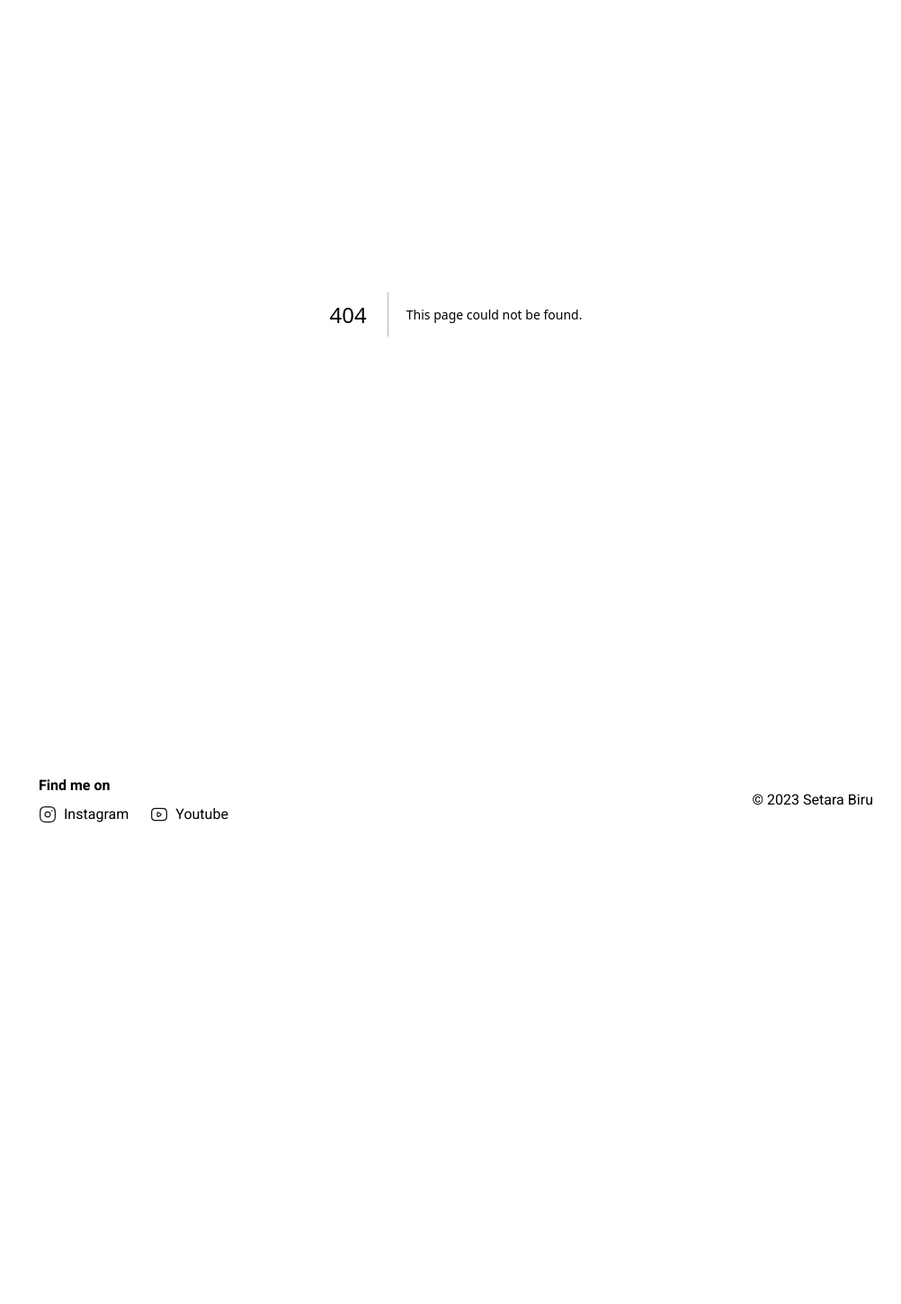
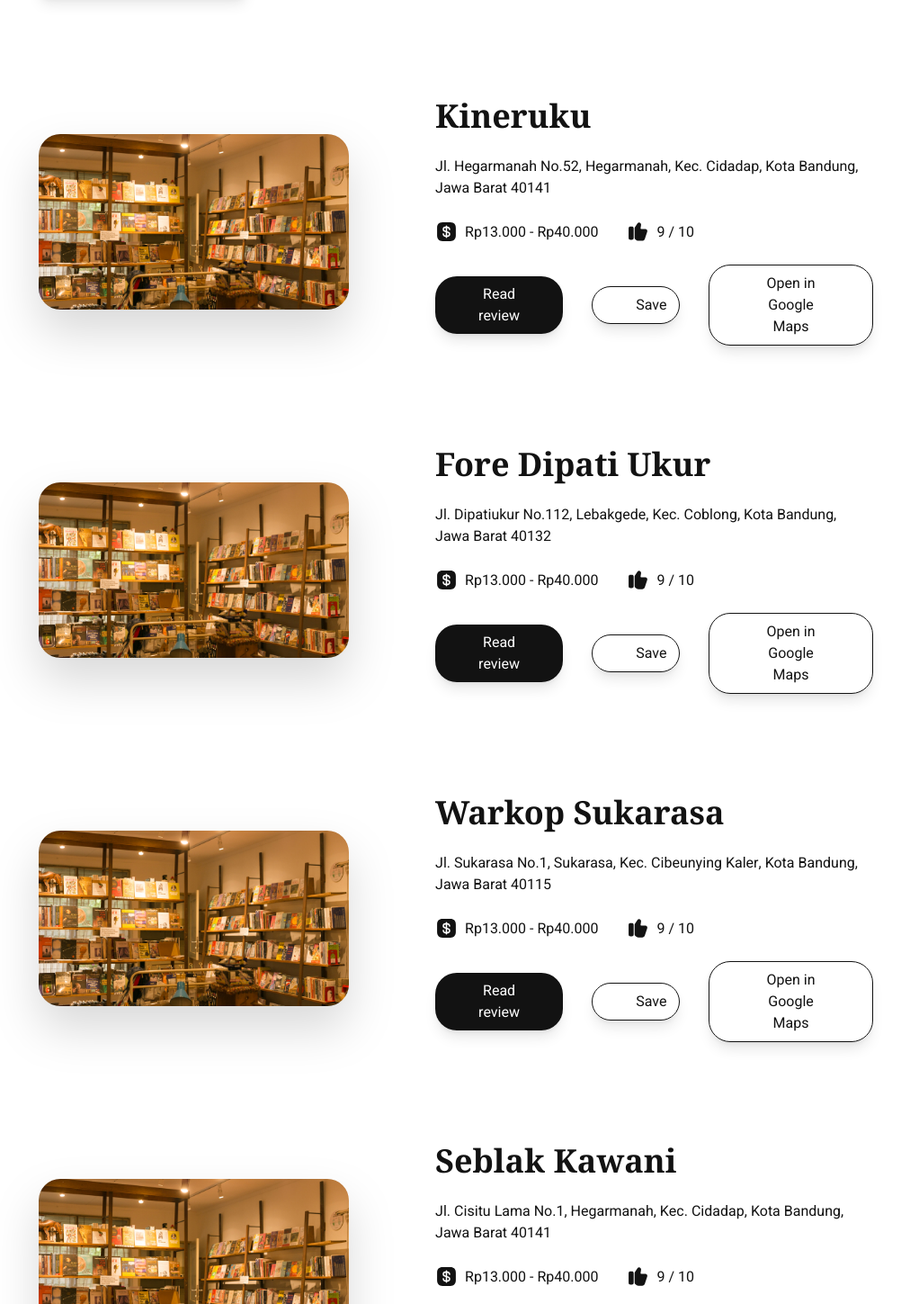
Before and after one commit to mafiefa02/food-review, a Next.js app: page /places in a window 1280 px wide. Before the commit this address had no page. Shown: the part 261-1710 px from the top of the page at 90% size, without its empty margins (133-1135 px from the left). Before the commit the page ends 1234 px from the top, so only its background shows below. Built offline with nearby package versions, Linux system fonts and the light colour scheme.

Commit message:
Add places page

```diff
--- /dev/null
+++ b/src/app/places/page.tsx
@@ -0,0 +1,94 @@
+import Searchbar from "@/components/Searchbar"
+import Image from "next/image"
+import Button from "@/components/Button"
+import Link from "next/link"
+import kineruku from "../../../public/images/kineruku.jpg"
+import dollarsquare from "../../../public/icons/dollarsquare.svg"
+import like from "../../../public/icons/like1.svg"
+import leftArrowIcon from "../../../public/icons/left_arrow_button.svg"
+import rightArrowIcon from "../../../public/icons/right_arrow_button.svg"
+
+export default function Places() {
+    const hero_data = [
+        {
+            title: "Kineruku",
+            address: "Jl. Hegarmanah No.52, Hegarmanah, Kec. Cidadap, Kota Bandung, Jawa Barat 40141",
+            description: "Lorem ipsum dolor sit amet, consectetur adipiscing elit. Suspendisse mollis aliquam metus, at porttitor diam porta eu. Curabitur condimentum elit libero, ut posuere velit condimentum quis. Nulla at nibh vehicula, tincidunt risus sit amet, consequat turpis. Mauris pellentesque sit amet purus eu vestibulum. Fusce pharetra commodo aliquet. Suspendisse consequat velit vel sem porttitor laoreet. Nunc vel viverra massa, non mattis nisi. Class aptent taciti sociosqu ad litora torquent per conubia nostra, per inceptos himenaeos. Lorem ipsum dolor sit amet, consectetur adipiscing elit. Suspendisse mollis aliquam metus, at porttitor diam porta eu. Curabitur condimentum elit libero, ut posuere velit condimentum quis. Nulla at nibh vehicula, tincidunt risus sit amet, consequat turpis. Mauris pellentesque sit amet purus eu vestibulum. Fusce pharetra commodo aliquet. Suspendisse consequat velit vel sem porttitor laoreet. Nunc vel viverra massa, non mattis nisi. Class aptent taciti sociosqu ad litora torquent per conubia nostra, per inceptos himenaeos.",
+            price_range: "Rp13.000 - Rp40.000",
+            rating: "9 / 10",
+            img: kineruku
+        },
+        {
+            title: "Fore Dipati Ukur",
+            address: "Jl. Dipatiukur No.112, Lebakgede, Kec. Coblong, Kota Bandung, Jawa Barat 40132",
+            description: "Lorem ipsum dolor sit amet, consectetur adipiscing elit. Suspendisse mollis aliquam metus, at porttitor diam porta eu. Curabitur condimentum elit libero, ut posuere velit condimentum quis. Nulla at nibh vehicula, tincidunt risus sit amet, consequat turpis. Mauris pellentesque sit amet purus eu vestibulum. Fusce pharetra commodo aliquet. Suspendisse consequat velit vel sem porttitor laoreet. Nunc vel viverra massa, non mattis nisi. Class aptent taciti sociosqu ad litora torquent per conubia nostra, per inceptos himenaeos. Lorem ipsum dolor sit amet, consectetur adipiscing elit. Suspendisse mollis aliquam metus, at porttitor diam porta eu. Curabitur condimentum elit libero, ut posuere velit condimentum quis. Nulla at nibh vehicula, tincidunt risus sit amet, consequat turpis. Mauris pellentesque sit amet purus eu vestibulum. Fusce pharetra commodo aliquet. Suspendisse consequat velit vel sem porttitor laoreet. Nunc vel viverra massa, non mattis nisi. Class aptent taciti sociosqu ad litora torquent per conubia nostra, per inceptos himenaeos.",
+            price_range: "Rp13.000 - Rp40.000",
+            rating: "9 / 10",
+            img: kineruku
+        },
+        {
+            title: "Warkop Sukarasa",
+            address: "Jl. Sukarasa No.1, Sukarasa, Kec. Cibeunying Kaler, Kota Bandung, Jawa Barat 40115",
+            description: "Lorem ipsum dolor sit amet, consectetur adipiscing elit. Suspendisse mollis aliquam metus, at porttitor diam porta eu. Curabitur condimentum elit libero, ut posuere velit condimentum quis. Nulla at nibh vehicula, tincidunt risus sit amet, consequat turpis. Mauris pellentesque sit amet purus eu vestibulum. Fusce pharetra commodo aliquet. Suspendisse consequat velit vel sem porttitor laoreet. Nunc vel viverra massa, non mattis nisi. Class aptent taciti sociosqu ad litora torquent per conubia nostra, per inceptos himenaeos. Lorem ipsum dolor sit amet, consectetur adipiscing elit. Suspendisse mollis aliquam metus, at porttitor diam porta eu. Curabitur condimentum elit libero, ut posuere velit condimentum quis. Nulla at nibh vehicula, tincidunt risus sit amet, consequat turpis. Mauris pellentesque sit amet purus eu vestibulum. Fusce pharetra commodo aliquet. Suspendisse consequat velit vel sem porttitor laoreet. Nunc vel viverra massa, non mattis nisi. Class aptent taciti sociosqu ad litora torquent per conubia nostra, per inceptos himenaeos.",
+            price_range: "Rp13.000 - Rp40.000",
+            rating: "9 / 10",
+            img: kineruku
+        },
+        {
+            title: "Seblak Kawani",
+            address: "Jl. Cisitu Lama No.1, Hegarmanah, Kec. Cidadap, Kota Bandung, Jawa Barat 40141",
+            description: "Lorem ipsum dolor sit amet, consectetur adipiscing elit. Suspendisse mollis aliquam metus, at porttitor diam porta eu. Curabitur condimentum elit libero, ut posuere velit condimentum quis. Nulla at nibh vehicula, tincidunt risus sit amet, consequat turpis. Mauris pellentesque sit amet purus eu vestibulum. Fusce pharetra commodo aliquet. Suspendisse consequat velit vel sem porttitor laoreet. Nunc vel viverra massa, non mattis nisi. Class aptent taciti sociosqu ad litora torquent per conubia nostra, per inceptos himenaeos. Lorem ipsum dolor sit amet, consectetur adipiscing elit. Suspendisse mollis aliquam metus, at porttitor diam porta eu. Curabitur condimentum elit libero, ut posuere velit condimentum quis. Nulla at nibh vehicula, tincidunt risus sit amet, consequat turpis. Mauris pellentesque sit amet purus eu vestibulum. Fusce pharetra commodo aliquet. Suspendisse consequat velit vel sem porttitor laoreet. Nunc vel viverra massa, non mattis nisi. Class aptent taciti sociosqu ad litora torquent per conubia nostra, per inceptos himenaeos.",
+            price_range: "Rp13.000 - Rp40.000",
+            rating: "9 / 10",
+            img: kineruku
+        }
+    ]
+    return (
+        <main className="flex flex-col justify-start items-center w-full min-h-[35rem] gap-28">
+            <div className="flex flex-row items-start w-full">
+                <Searchbar />
+            </div>
+            {
+                hero_data.map((data, index) => {
+                    return (
+                        <>
+                            <div className="flex flex-row justify-center items-center w-full gap-24">
+                                <div className="flex items-center justify-center w-max">
+                                    <Image width={550} height={550} src={data.img} alt={data.title} className="rounded-3xl drop-shadow-2xl pointer-events-none" />
+                                </div>
+                                <div className="flex flex-col justify-center items-start w-auto h-full gap-6">
+                                    <h1 className="text-4xl font-bold text-left w-full font-serif">{data.title}</h1>
+                                    <p>{data.address}</p>
+                                    <div className='flex flex-row items-center justify-center gap-8'>
+                                        <div className="flex flex-row items-center gap-2">
+                                            <Image src={dollarsquare} alt="Dollar Square" height={25} width={25} />
+                                            <p className="line-clamp-1">{data.price_range}</p>
+                                        </div>
+                                        <div className="flex flex-row items-center gap-2">
+                                            <Image src={like} alt="Dollar Square" height={25} width={25} />
+                                            <p className="line-clamp-1">{data.rating}</p>
+                                        </div>
+                                    </div>
+                                    <div className="flex flex-row w-full items-center justify-center gap-8">
+                                        <Button type="normal" text="Read review" href="#" className="w-[33%]" />
+                                        <Button type="outline" text="Save" href="#" className="w-[20%]" />
+                                        <Button type="outline" text="Open in Google Maps" href="#" className="w-[47%]" />
+                                    </div>
+                                </div>
+                            </div>
+                        </>
+                    )
+                })
+            }
+            <div className="flex flex-row justify-center items-center w-full gap-4">
+                <Link href="/places">
+                    <Image src={leftArrowIcon} alt="Left Arrow" height={50} width={50} />
+                </Link>
+                <p>Page <span className="font-bold">1/3</span></p>
+                <Link href="/places">
+                    <Image src={rightArrowIcon} alt="Right Arrow" height={50} width={50} />
+                </Link>
+            </div>
+        </main>
+    )
+}
```
